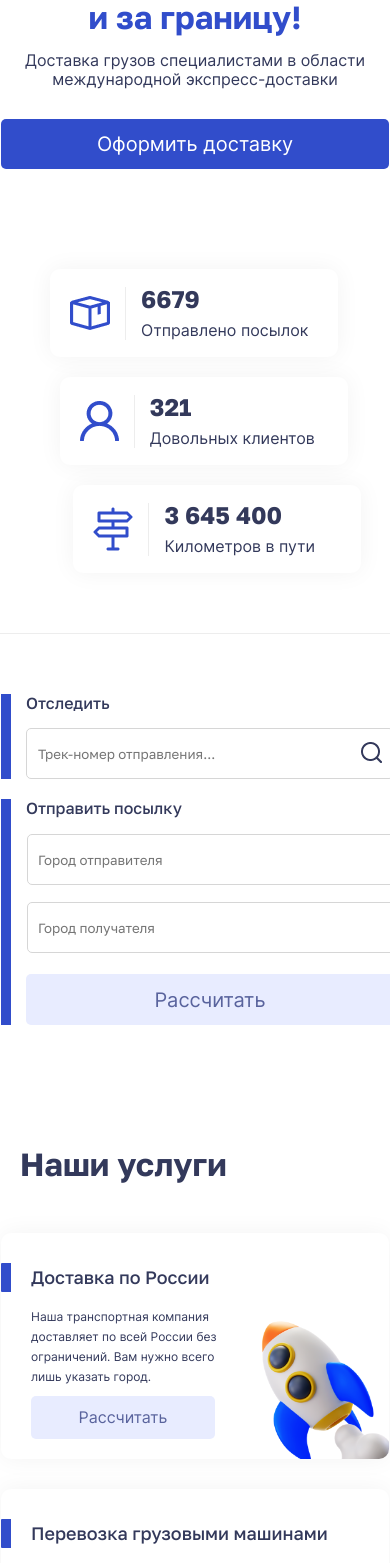
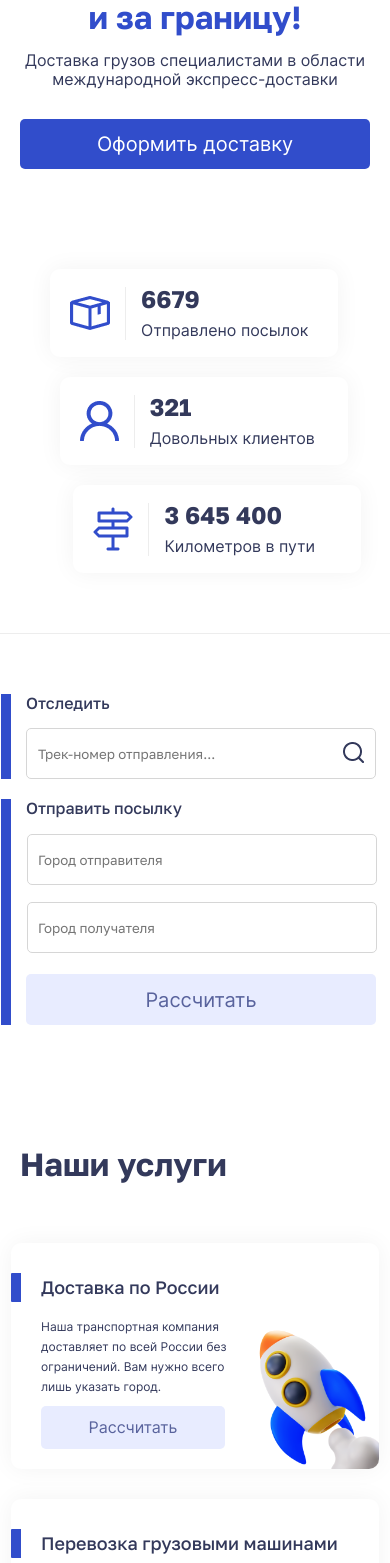
Before and after one commit to latttysh/shipping-company, a React (Create React App) app in the folder frontend/: page / in a window 390 px wide. Shown: the part 265-1828 px from the top of the page. Built offline with nearby package versions, Linux system fonts and the light colour scheme.

Commit message:
fix adaptive

```diff
--- a/frontend/src/components/Delivery/delivery.module.scss
+++ b/frontend/src/components/Delivery/delivery.module.scss
@@ -61,7 +61,7 @@
 
 @media (max-width: 428px) {
   .delivery {
-    width: 368px;
+    width: 340px;
     height: 547px;
     .info {
       flex-direction: column;
@@ -81,7 +81,7 @@
     }
     button {
       margin-left: -10px !important;
-      width: 328px !important;
+      width: 300px !important;
       height: 51px !important;
     }
   }
--- a/frontend/src/components/Item/item.module.scss
+++ b/frontend/src/components/Item/item.module.scss
@@ -28,7 +28,7 @@
 
 @media (max-width: 428px) {
   .item {
-    width: 368px;
+    width: 340px;
     padding: 13px 15px;
     img {
       height: 45px;
--- a/frontend/src/components/ServiceBlock/serviceblock.module.scss
+++ b/frontend/src/components/ServiceBlock/serviceblock.module.scss
@@ -49,7 +49,7 @@
 
 @media (max-width: 428px) {
   .serviceblock {
-    width: 388px;
+    width: 370px;
     height: 226px;
     .title {
       font-size: 18px;
--- a/frontend/src/pages/Calculate/calculate.module.scss
+++ b/frontend/src/pages/Calculate/calculate.module.scss
@@ -239,11 +239,11 @@
       .inputs {
         padding: 15px;
         input {
-          width: 363px;
+          width: 340px;
           height: 51px;
         }
         button {
-          width: 363px;
+          width: 340px;
         }
       }
     }
@@ -256,12 +256,12 @@
           width: 428px;
           flex-wrap: wrap;
           input {
-            width: 165px;
+            width: 155px;
             height: 51px;
           }
         }
         textarea {
-          width: 363px;
+          width: 340px;
           height: 204px;
         }
         .buttons {
@@ -269,11 +269,11 @@
           gap: 10px;
           .button__add {
             margin-left: 0;
-            width: 363px;
+            width: 340px;
             height: 51px;
           }
           .button__next {
-            width: 363px;
+            width: 340px;
             height: 51px;
           }
         }
--- a/frontend/src/pages/Check/check.module.scss
+++ b/frontend/src/pages/Check/check.module.scss
@@ -111,12 +111,12 @@
     }
     .search {
       input {
-        width: 388px;
+        width: 350px;
         height: 51px;
         margin-bottom: 10px;
       }
       button {
-        width: 388px;
+        width: 350px;
         height: 51px;
       }
     }
--- a/frontend/src/pages/Main/main.module.scss
+++ b/frontend/src/pages/Main/main.module.scss
@@ -289,7 +289,7 @@
         margin-bottom: 30px;
       }
       .hero__button {
-        width: 388px;
+        width: 350px;
         height: 50px;
         display: block;
         margin: 0 auto;
@@ -315,10 +315,10 @@
       .search__block {
         margin-bottom: 20px;
         .search {
-          width: 368px;
+          width: 350px;
           height: 51px;
           input {
-            width: 358px;
+            width: 340px;
           }
           img {
             margin-left: 100px;
@@ -333,7 +333,7 @@
           margin-bottom: 15px;
           input {
             border: 1px solid #d6d6d6;
-            width: 368px;
+            width: 350px;
             height: 51px;
             padding: 10px;
             outline: none;
@@ -346,7 +346,7 @@
           margin-bottom: 20px;
           input {
             border: 1px solid #d6d6d6;
-            width: 368px;
+            width: 350px;
             height: 51px;
             padding: 10px;
             outline: none;
@@ -355,7 +355,7 @@
         }
         .calculate__btn {
           margin-left: 0;
-          width: 368px;
+          width: 350px;
           height: 51px;
         }
       }
@@ -366,12 +366,16 @@
       }
       .service__blocks {
         width: 388px;
+        padding: 10px;
         margin: 0 auto;
       }
     }
     .advantages {
-      width: 388px;
-      margin: 0 auto;
+      width: 360px;
+      // margin: 0 auto;
+      .advantages__title {
+        margin-left: 20px;
+      }
       .advantages__block {
         display: block;
         .advantages__item {
--- a/frontend/src/pages/Safety/safety.module.scss
+++ b/frontend/src/pages/Safety/safety.module.scss
@@ -69,15 +69,18 @@
     padding: 0 20px;
   }
   .safe {
-    width: 388px;
+    width: 330px;
     .safe_levels {
+      align-items: flex-start;
       .level {
         flex-direction: column;
+        width: 350px;
         .counter {
           order: -5;
         }
         .level__description {
           text-align: center;
+          width: 350px;
         }
       }
     }
```
